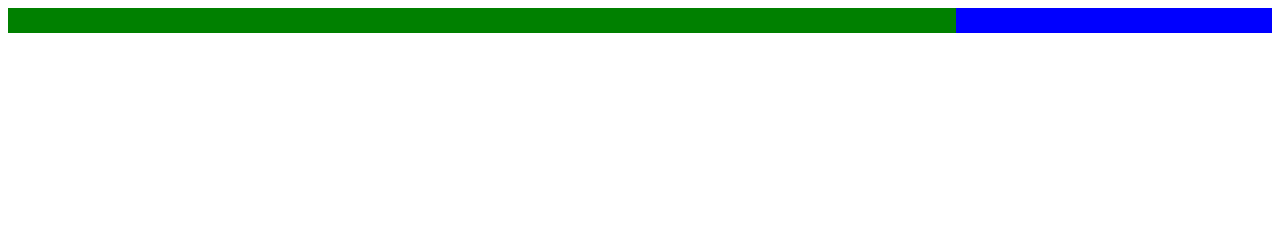
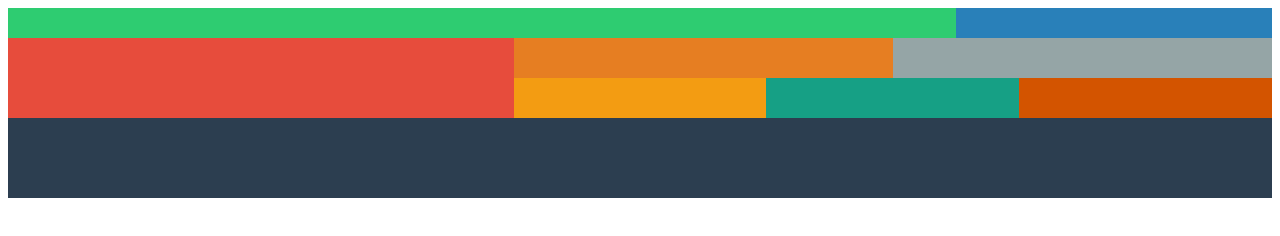
Before and after one commit to Depoule/CoursHTML6, a plain HTML site: page index.html in a window 1280 px wide. Drawn offline with Linux system fonts and the light colour scheme.

Commit message:
exo 6 revu et terminé

```diff
--- a/index.html
+++ b/index.html
@@ -2,18 +2,19 @@
 <html>
   <head>
     <meta charset="utf-8">
-    <link rel="stylesheet" href="style.css" />
-    <title>Exercice 6</title>
+    <link rel="stylesheet" href="style.css">
+    <title>Test</title>
   </head>
   <body>
-  <div id="div1">
-    <div class="rectanglevert">
-    <div class="rectanglebleu">
-
-  </div>
-
-    </div>
-
-  </div>
+    <div class="ligneverte"></div>
+    <div class="lignebleue"></div>
+    <div class="lignerouge"></div>
+    <div class="lignegold"></div>
+    <div class="lignegrise"></div>
+    <div class="lignejaune"></div>
+    <div class="ligneturquoise"></div>
+    <div class="ligneorange"></div>
+    <div class="lignenavy"></div>
+    <div class="ligneblanche"></div>
   </body>
 </html>
--- a/style.css
+++ b/style.css
@@ -1,13 +1,70 @@
-.rectanglevert
+.ligneverte
 {
-  background: green;
-  width: 100%;
-  height: 25px;
+  background: #2ECC71;
+  width: 75%;
+  height: 30px;
+  float: left;
 }
-.rectanglebleu
+.lignebleue
 {
-  background: blue;
+  background: #2980B9;
   width: 25%;
-  height: 25px;
+  height: 30px;
   float: right;
 }
+.lignerouge
+{
+  background: #E74C3C;
+  width: 40%;
+  height: 80px;
+  float: left;
+}
+.lignegold
+{
+  background: #E67E22;
+  width: 30%;
+  height: 40px;
+  float: left;
+}
+.lignegrise
+{
+  background: #95A5A6;
+  width: 30%;
+  height: 40px;
+  float: right;
+}
+.lignejaune
+{
+  background: #F39C12;
+  width: 20%;
+  height: 40px;
+  float: left;
+}
+.ligneturquoise
+{
+  background: #16A085;
+  width: 20%;
+  height: 40px;
+  float: left;
+}
+.ligneorange
+{
+  background: #D35400;
+  width: 20%;
+  height: 40px;
+  float: right;
+}
+.lignenavy
+{
+  background: #2C3E50;
+  width: 100%;
+  height: 80px;
+  float: left;
+}
+.ligneblanche
+{
+  background: white;
+  width: 100%
+  heigh: 100px;
+  float: left;
+}
```
